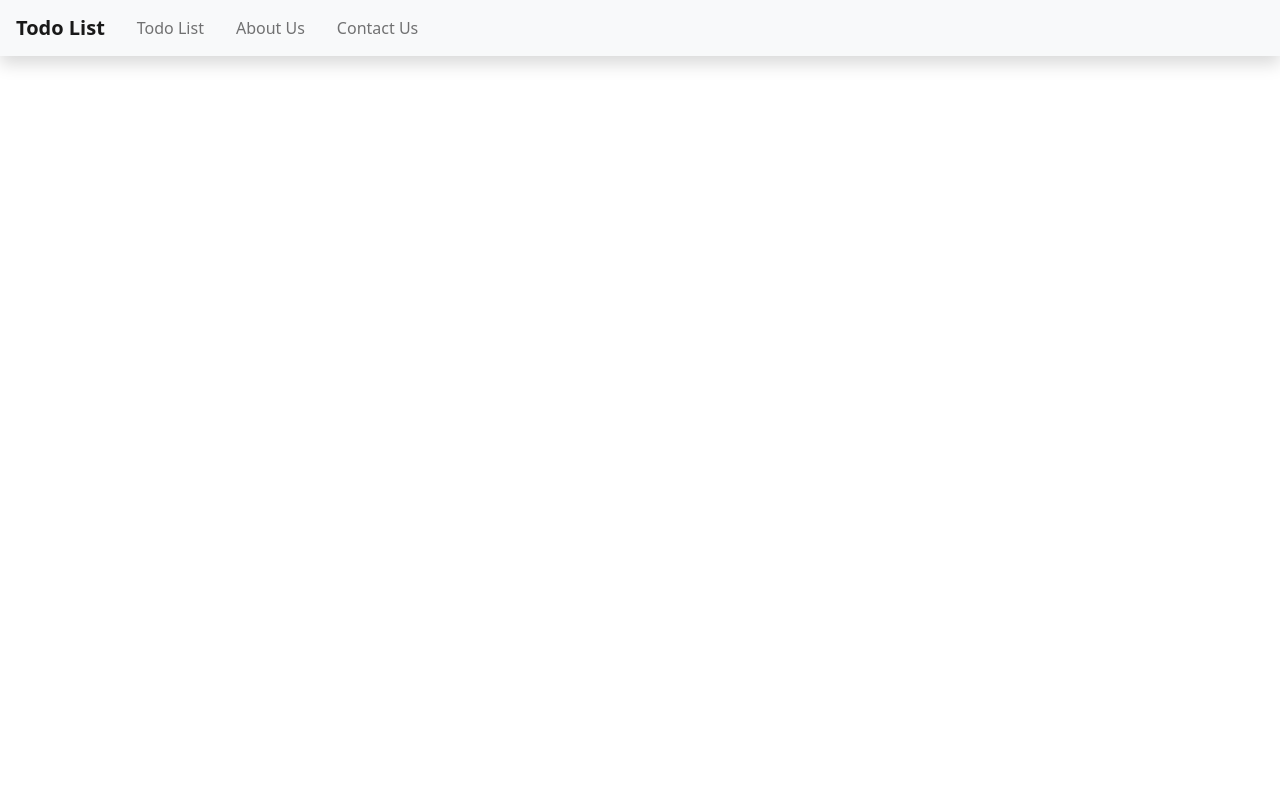
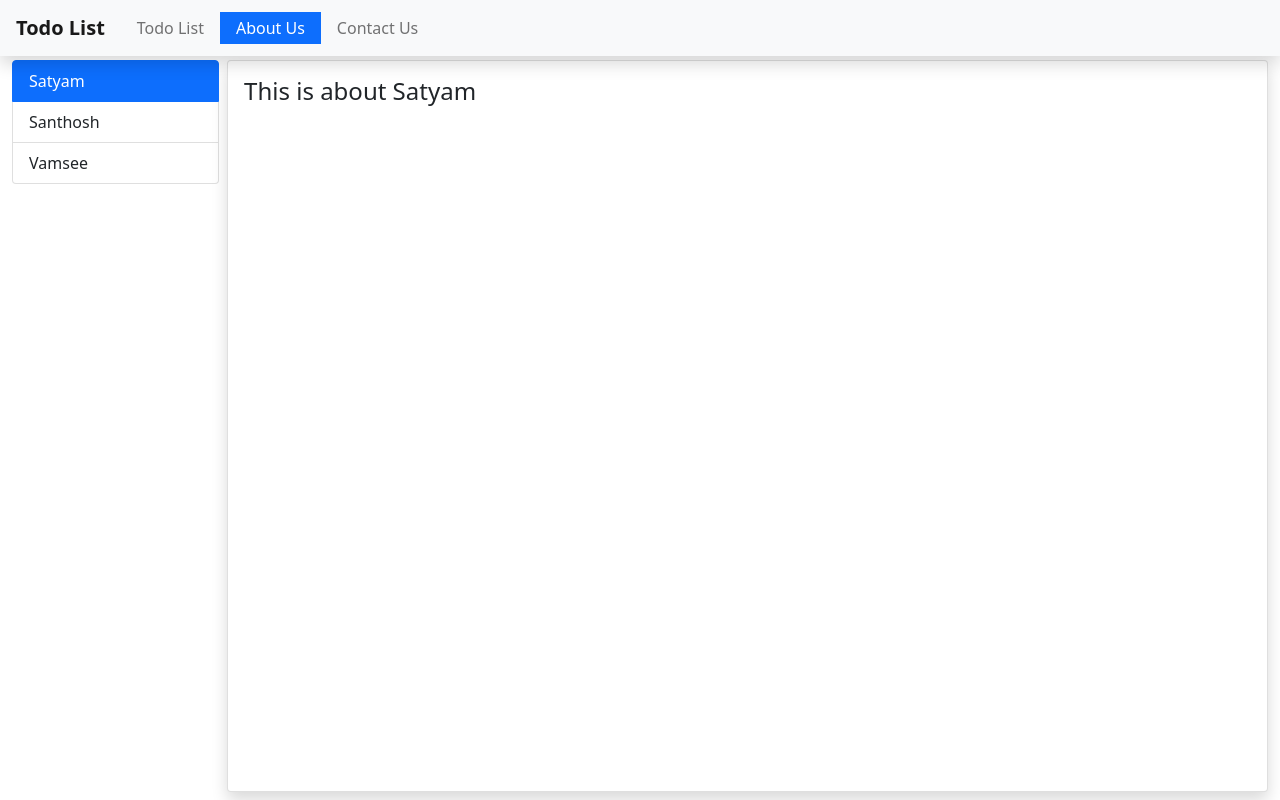
Before and after one commit to vamseeuxd/shopping-cart-angular, an Angular app: page /#/about-us/Satyam in a window 1280 px wide. Before the commit this address led to /#/. Built offline with nearby package versions, Linux system fonts and the light colour scheme.

Commit message:
worked on route params

```diff
--- a/src/app/app-routing.module.ts
+++ b/src/app/app-routing.module.ts
@@ -7,7 +7,7 @@ import { ContactUsComponent } from './pages/contact-us/contact-us.component';
 const routes: Routes = [
   { path:'', redirectTo:'page-1', pathMatch:'full'},
   { path: 'page-1', component: TodoListComponent },
-  { path: 'about-us', component: AboutUsComponent },
+  { path: 'about-us/:personName', component: AboutUsComponent },
   { path: 'contact-us', component: ContactUsComponent },
 ];
 
--- a/src/app/layout/header/header.component.html
+++ b/src/app/layout/header/header.component.html
@@ -30,7 +30,7 @@
   <div class="collapse navbar-collapse" id="navbarNav">
     <ul class="navbar-nav">
       <li class="nav-item" *ngFor = "let menu of menuItems">
-        <a class="nav-link p-1 ps-3 pe-3" routerLink="{{menu.link}}" routerLinkActive="bg-primary text-white">{{menu.item}}</a>
+        <a class="nav-link p-1 ps-3 pe-3" [routerLink]="menu.link" routerLinkActive="bg-primary text-white">{{menu.item}}</a>
       </li>
     </ul>
   </div>
--- a/src/app/layout/header/header.component.ts
+++ b/src/app/layout/header/header.component.ts
@@ -8,8 +8,8 @@ import { Component, EventEmitter, Input, Output } from '@angular/core';
 export class HeaderComponent {
   @Input() appTitle = '';
   menuItems = [
-    { item: 'Todo List', link: 'page-1' },
-    { item: 'About Us', link: 'about-us' },
-    { item: 'Contact Us', link: 'contact-us' },
+    { item: 'Todo List', link: ['/page-1'], },
+    { item: 'About Us', link: ['/about-us','Satyam'] },
+    { item: 'Contact Us', link: ['/contact-us'] },
   ];
 }
--- a/src/app/pages/about-us/about-us.component.html
+++ b/src/app/pages/about-us/about-us.component.html
@@ -1 +1,12 @@
-<p>about-us works!</p>
+<div class="d-flex flex-row h-100">
+<ul class="list-group me-2" style="width: 250px;">
+  <li role="button" [routerLink]="['/about-us','Satyam']" [class.active]="presonName == 'Satyam'" class="list-group-item">Satyam</li>
+  <li role="button" [routerLink]="['/about-us','Santhosh']" [class.active]="presonName == 'Santhosh'" class="list-group-item">Santhosh</li>
+  <li role="button" [routerLink]="['/about-us','Vamsee']" [class.active]="presonName == 'Vamsee'" class="list-group-item">Vamsee</li>
+</ul>
+<div class="card shadow w-100" style="height: calc(100vh - 68px);">
+  <div class="card-body">
+    <h4>This is about {{presonName}}</h4>
+  </div>
+</div>
+</div>
--- a/src/app/pages/about-us/about-us.component.ts
+++ b/src/app/pages/about-us/about-us.component.ts
@@ -1,4 +1,5 @@
 import { Component, OnInit } from '@angular/core';
+import { ActivatedRoute } from '@angular/router';
 
 @Component({
   selector: 'app-about-us',
@@ -7,7 +8,14 @@ import { Component, OnInit } from '@angular/core';
 })
 export class AboutUsComponent implements OnInit {
 
-  constructor() { }
+  presonName = 'Satyam';
+  constructor(
+    public route:ActivatedRoute
+  ) {
+    this.route.params.subscribe(params=>{
+      this.presonName = params.personName;
+    })
+  }
 
   ngOnInit(): void {
   }
```
